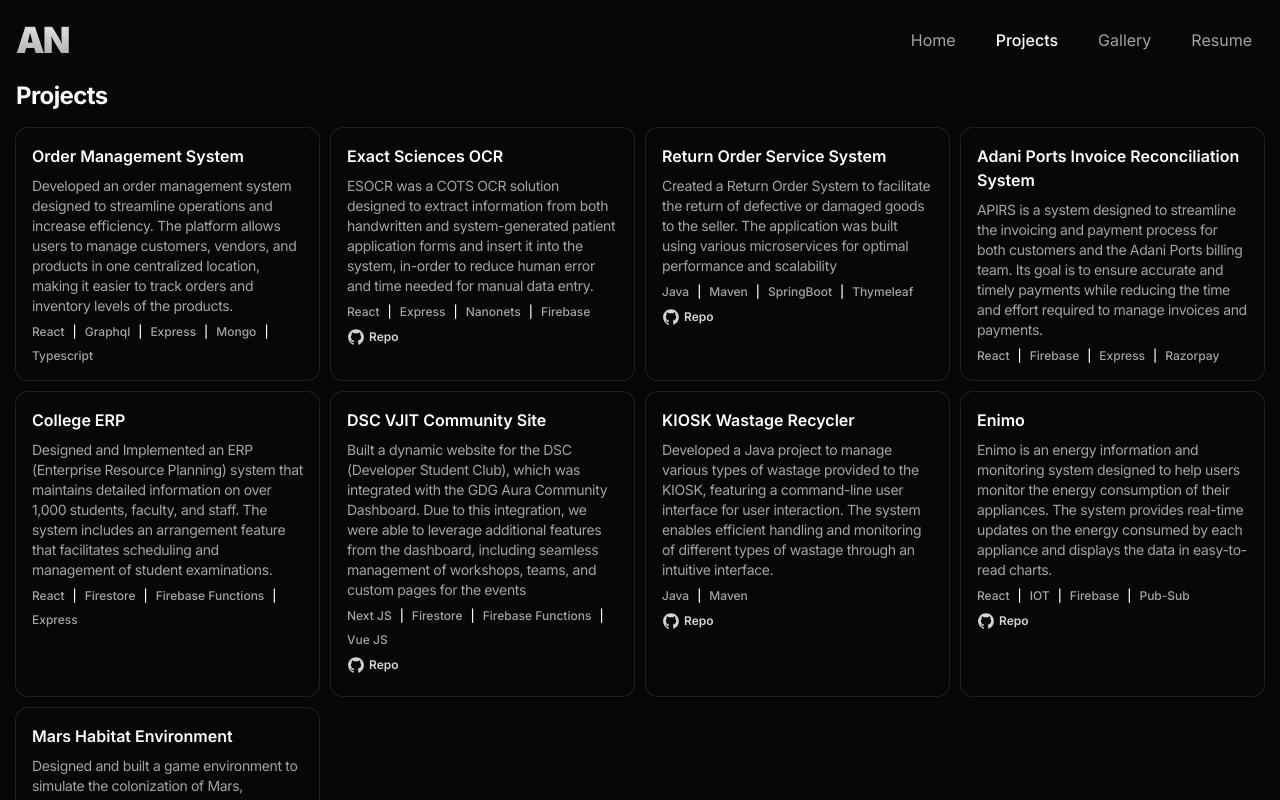
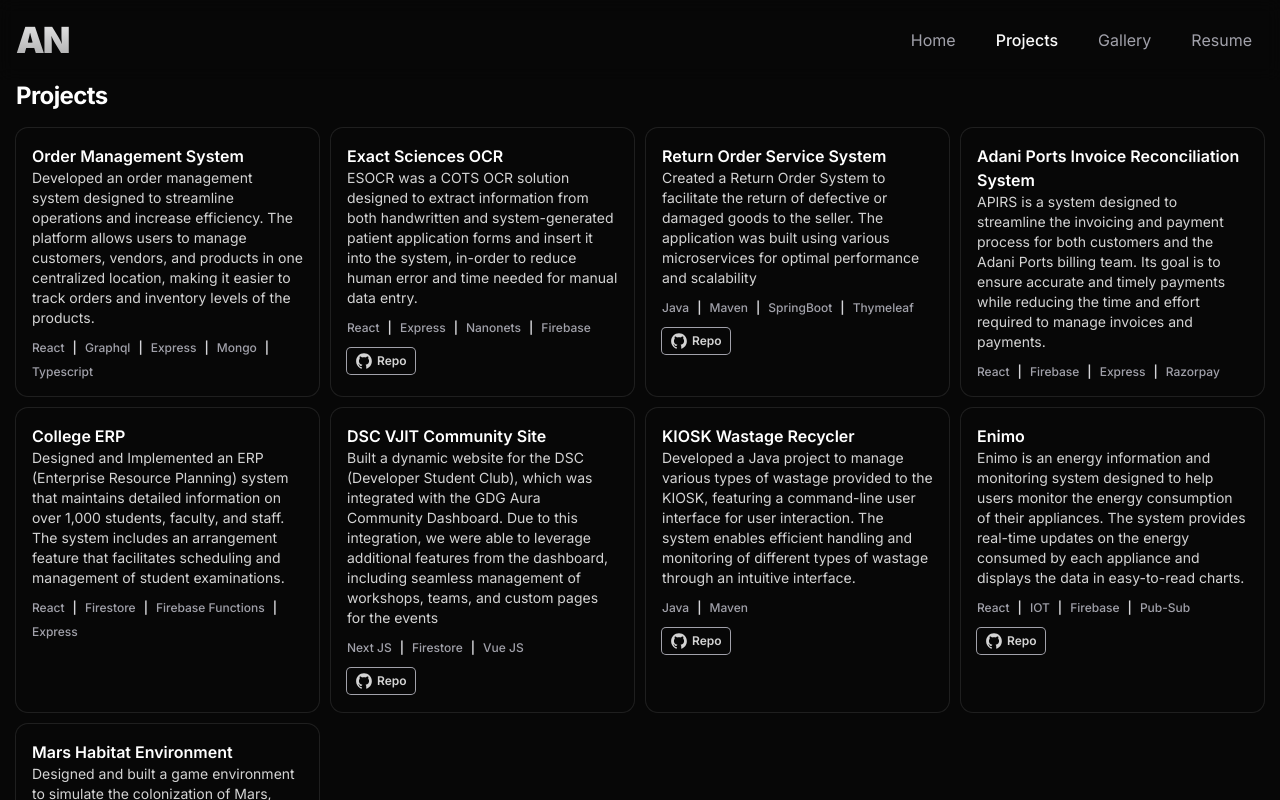
Before and after one commit to vamshikrishnaginna/portfolio, a Next.js app: page /projects in a window 1280 px wide. Shown: the top 800 px of the page. Built offline with nearby package versions, Linux system fonts and the light colour scheme.

Commit message:
feat: Updated the project card.

```diff
--- a/next.config.js
+++ b/next.config.js
@@ -1,8 +1,7 @@
 /** @type {import('next').NextConfig} */
 const nextConfig = {
   experimental: {
-    appDir: true,
-    fontLoaders: [{ loader: "next/font/google", options: { subsets: ["latin"] } }]
+    appDir: true
   },
   images: {
     domains: ["res.cloudinary.com"]
--- a/src/app/layout.tsx
+++ b/src/app/layout.tsx
@@ -6,11 +6,13 @@ import TopBar from "./topbar";
 
 const inter = Inter({
   variable: "--font-inter",
+  subsets: ["latin"],
   display: "optional"
 });
 
 const roboto_mono = Roboto_Mono({
   variable: "--font-roboto-mono",
+  subsets: ["latin"],
   display: "optional"
 });
 
--- a/src/app/projects/components/ProjectCard.tsx
+++ b/src/app/projects/components/ProjectCard.tsx
@@ -1,41 +1,47 @@
 import Link from "next/link";
 import { AiFillGithub } from "react-icons/ai";
 import { Fragment } from "react";
-const ProjectCard = (props: {
-  project: { name: string; description: string; image?: string; repo?: string; tags: string[] };
+
+const ProjectCard = ({
+  project: { name, description, tags, repo }
+}: {
+  project: {
+    id: string;
+    name: string;
+    description: string;
+    tags: string[];
+    repo?: string;
+    image?: string;
+    website?: string;
+  };
 }) => {
-  const { project } = props;
-  const { name, description, repo, tags } = project;
+  const renderTags = () => {
+    return tags.map((tag: string, index) => (
+      <Fragment key={tag}>
+        <span className="text-xs font-medium capitalize text-zinc-400 2xl:text-sm">{tag}</span>
+        {index !== tags.length - 1 && (
+          <span className="text-xs font-semibold text-zinc-300 2xl:text-sm">|</span>
+        )}
+      </Fragment>
+    ));
+  };
+
   return (
-    <div
-      className={
-        "group space-y-2 rounded-xl p-4 ring-1 ring-zinc-100/10 duration-200 hover:bg-neutral-900/25 hover:ring-zinc-100/30"
-      }
-    >
-      <h2 className={"text-sm font-semibold sm:text-base 2xl:text-lg"}>{name}</h2>
+    <div className="group space-y-3 rounded-xl p-4 ring-1 ring-zinc-100/10 duration-150 hover:bg-neutral-900/25 hover:ring-zinc-100/30">
+      <div>
+        <h3 className="text-sm font-semibold duration-150 sm:text-base 2xl:text-lg">{name}</h3>
+        <p className="text-xs font-normal text-neutral-300 duration-150 sm:text-sm 2xl:text-base">
+          {description}
+        </p>
+      </div>
 
-      <p className={"text-xs font-normal tracking-tight text-neutral-400 sm:text-sm 2xl:text-lg"}>
-        {description}
-      </p>
-      <div className={"flex flex-row flex-wrap gap-2 "}>
-        {tags.map((tag) => (
-          <Fragment key={tag}>
-            <span className={"text-xs font-medium capitalize text-neutral-400 2xl:text-sm"}>
-              {tag}
-            </span>
-            {tag !== tags[tags.length - 1] && (
-              <span className={" text-xs font-medium 2xl:text-sm"}>|</span>
-            )}
-          </Fragment>
-        ))}
-      </div>
+      <div className="flex flex-row flex-wrap gap-2">{renderTags()}</div>
       {repo && (
         <Link
           href={repo}
-          target={"_blank"}
-          className={
-            "inline-flex flex-row items-center gap-1 text-xs font-semibold text-neutral-300 duration-200 hover:text-white 2xl:text-sm"
-          }
+          target="_blank"
+          rel="noopener noreferrer"
+          className="inline-flex flex-row items-center gap-1 rounded px-2 py-1 text-xs font-semibold text-neutral-300 ring-1 ring-zinc-400 duration-150 hover:bg-zinc-900 hover:text-white hover:ring-1 hover:ring-zinc-300 2xl:text-sm"
         >
           <AiFillGithub size={18} />
           <span>Repo</span>
--- a/src/app/projects/page.tsx
+++ b/src/app/projects/page.tsx
@@ -1,6 +1,14 @@
 import ProjectCard from "@/app/projects/components/ProjectCard";
 
-const projects = [
+const projects: {
+  id: string;
+  name: string;
+  description: string;
+  tags: string[];
+  repo?: string;
+  image?: string;
+  website?: string;
+}[] = [
   {
     id: "order_management_system",
     name: "Order Management System",
@@ -14,8 +22,8 @@ const projects = [
     description:
       "ESOCR was a COTS OCR solution designed to extract information from both handwritten and system-generated patient application forms and insert it into the system, in-order to reduce human error and time needed for manual data entry.",
     repo: "https://github.com/ashfaqnisar/ESOCR",
-    website: "https://esocr.vercel.app/",
-    tags: ["react", "express", "nanonets", "firebase"]
+    tags: ["react", "express", "nanonets", "firebase"],
+    website: "https://esocr.vercel.app/"
   },
   {
     id: "return_order_system",
@@ -45,7 +53,7 @@ const projects = [
     description:
       "Built a dynamic website for the DSC (Developer Student Club), which was integrated with the GDG Aura Community Dashboard. Due to this integration, we were able to leverage additional features from the dashboard, including seamless management of workshops, teams, and custom pages for the events",
     repo: "https://github.com/ashfaqnisar/dsc-vjit-website",
-    tags: ["next JS", "firestore", "firebase Functions", "vue JS"]
+    tags: ["next JS", "firestore", "Vue JS"]
   },
   {
     id: "kiosk",
```
